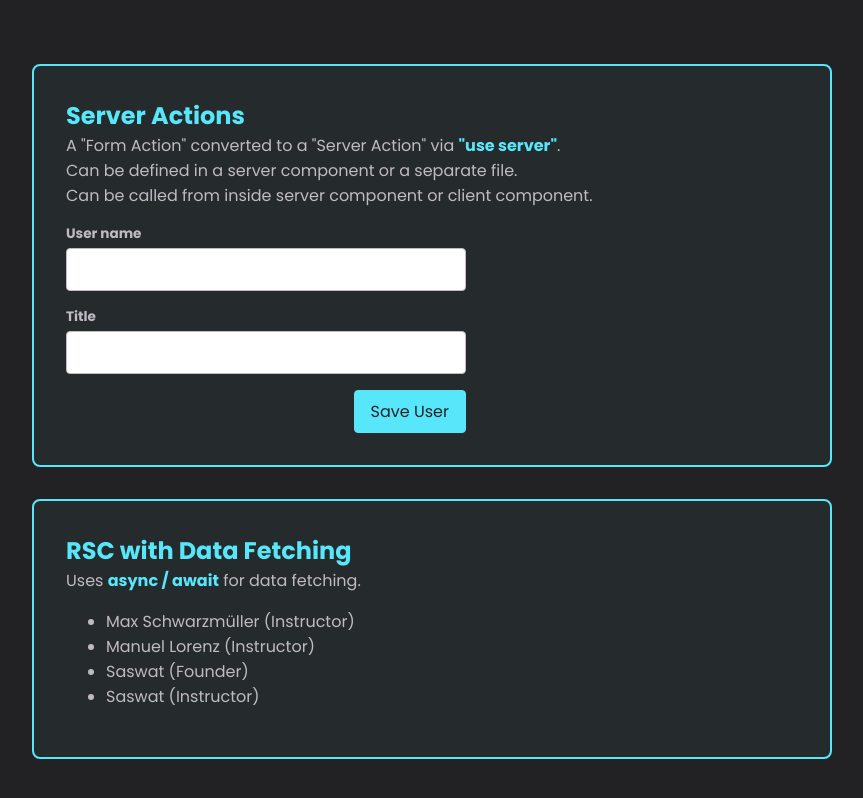
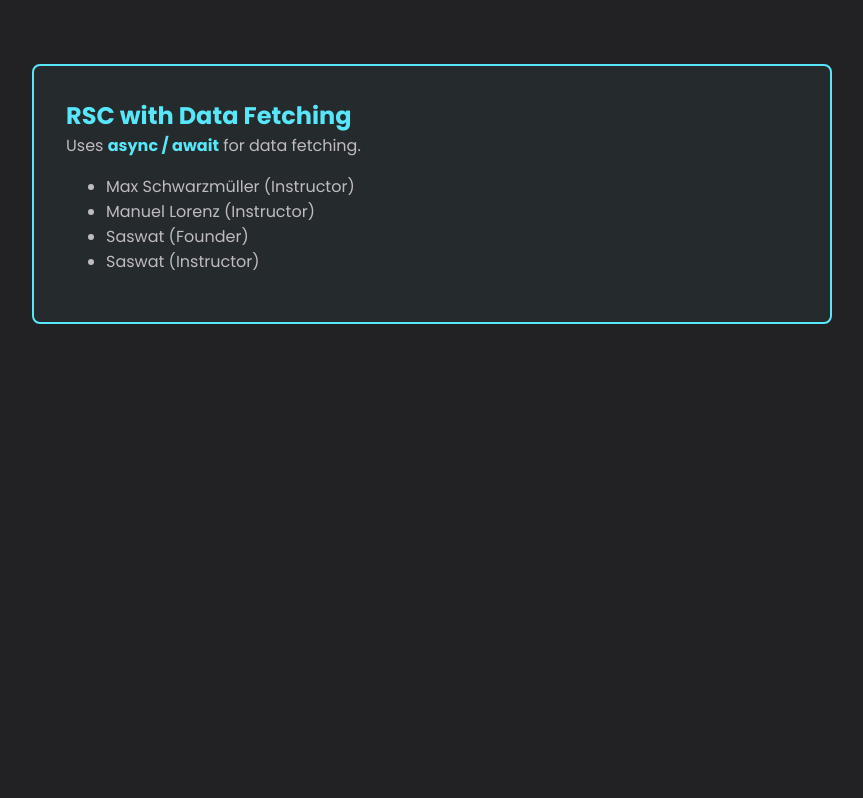
Before and after one commit to Saswat7101/React-Server-Components-server-Actions-Demo, a Next.js app: page / in a window 1280 px wide. Shown: the top 798 px of the page, without its empty margins (208-1071 px from the left). Built offline with nearby package versions, Linux system fonts and the light colour scheme.

Commit message:
using the use() hookn for promises & data fetching

```diff
--- a/app/page.js
+++ b/app/page.js
@@ -1,13 +1,16 @@
 // import ClientDemo from "@/components/ClientDemo";
-import DataFetchingDemo from "@/components/DataFetchingDemo";
-import ServerActionsDemo from "@/components/ServerActionsDemo";
+// import DataFetchingDemo from "@/components/DataFetchingDemo";
+// import ServerActionsDemo from "@/components/ServerActionsDemo";
+import UsePromiseDemo from "@/components/UsePromisesDemo";
+import { Suspense } from "react";
 // import RSCDemo from "@/components/RSCDemo";
 
-export default function Home() {
+export default async function Home() {
   return (
     <main>
-      <ServerActionsDemo />
-      <DataFetchingDemo />
+      <Suspense fallback={<p>Loading users...</p>}>
+        <UsePromiseDemo />
+      </Suspense>
     </main>
   );
 }
--- /dev/null
+++ b/components/UsePromisesDemo.js
@@ -0,0 +1,23 @@
+import fs from "node:fs/promises";
+
+export default async function UsePromiseDemo() {
+  await new Promise((resolve) => setTimeout(resolve, 2000));
+  const data = await fs.readFile("dummy-db.json", "utf-8");
+  const users = JSON.parse(data);
+
+  return (
+    <div className="rsc">
+      <h2>RSC with Data Fetching</h2>
+      <p>
+        Uses <strong>async / await</strong> for data fetching.
+      </p>
+      <ul>
+        {users.map((user) => (
+          <li key={user.id}>
+            {user.name} ({user.title})
+          </li>
+        ))}
+      </ul>
+    </div>
+  );
+}
```
